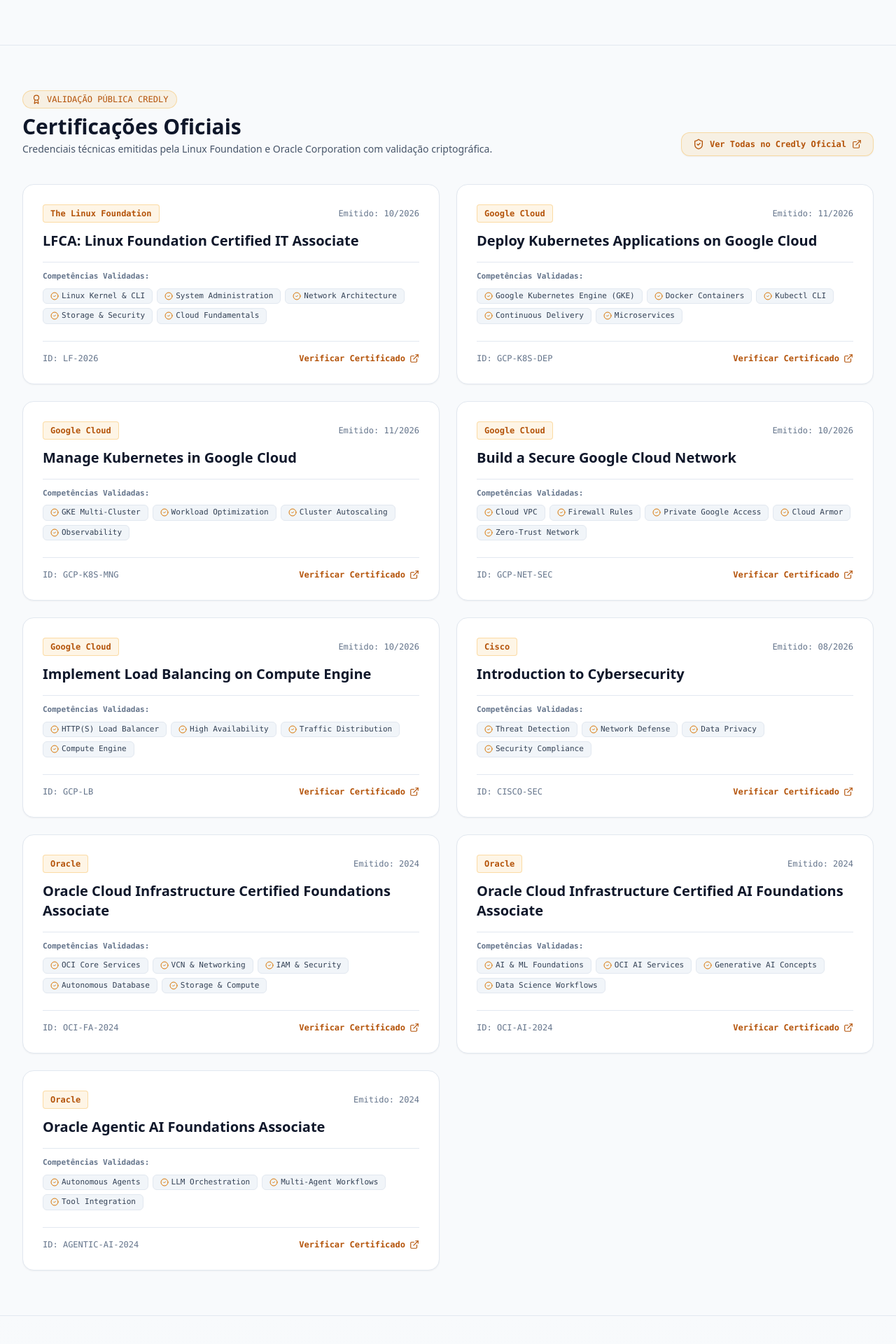
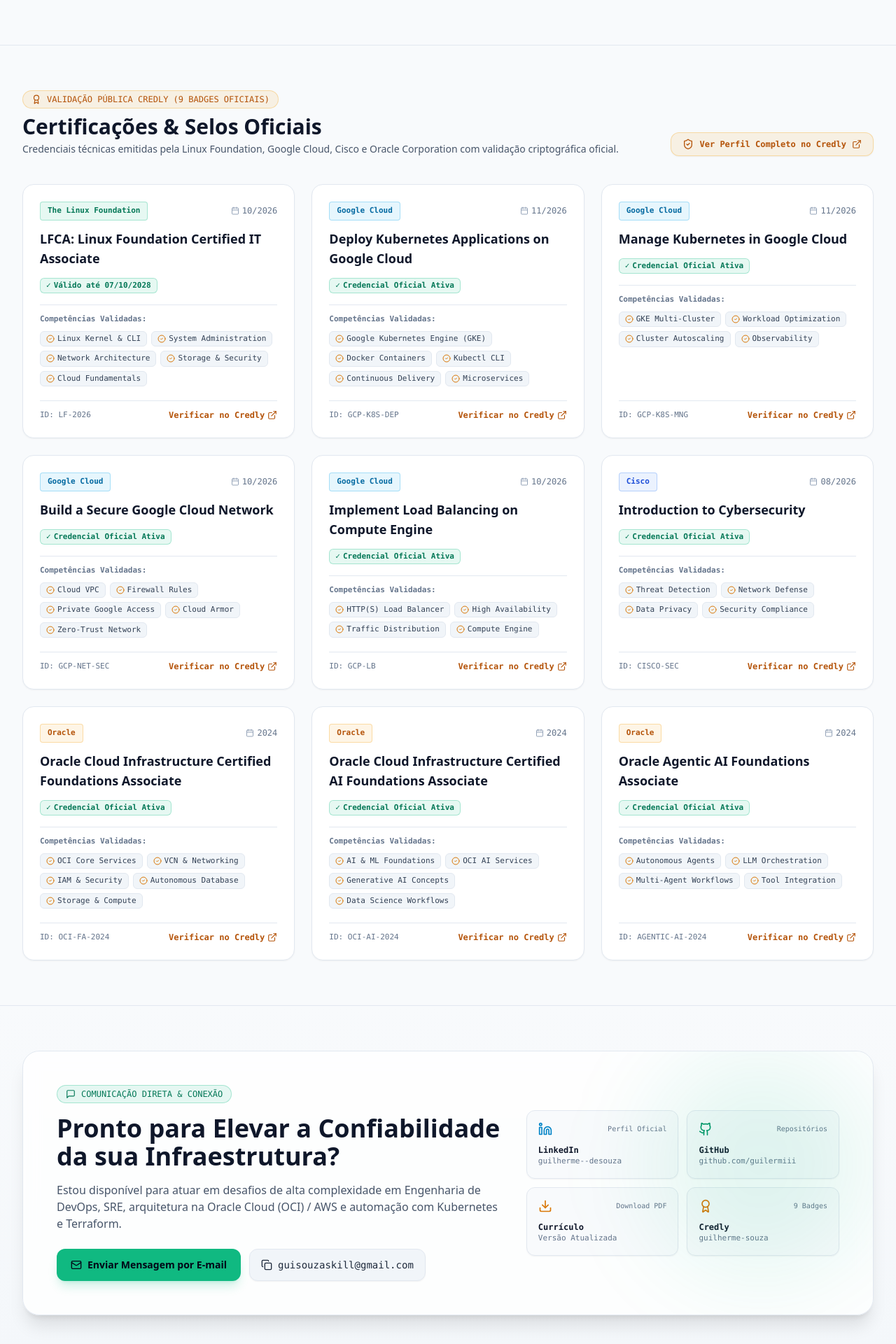
Before and after one commit to guilermiii/site-portifolio, a React (Vite) app: page / in a window 1280 px wide. Shown: the part 7060-8980 px from the top of the page at 70% size. Built offline with nearby package versions, Linux system fonts and the light colour scheme.

Commit message:
feat: sincronizar certificacoes credly com validade oficial lfca e google cloud

```diff
--- a/src/components/Certifications.tsx
+++ b/src/components/Certifications.tsx
@@ -1,7 +1,20 @@
-import { Award, ExternalLink, ShieldCheck, CheckCircle2 } from 'lucide-react';
+import { Award, ExternalLink, ShieldCheck, CheckCircle2, Calendar } from 'lucide-react';
 import { PORTFOLIO_DATA } from '../data/portfolioData';
 
 export default function Certifications() {
+  const getIssuerBadgeColor = (issuer: string) => {
+    if (issuer.includes('Linux Foundation')) {
+      return 'bg-emerald-500/10 dark:bg-emerald-950/50 text-emerald-700 dark:text-emerald-400 border-emerald-500/30';
+    }
+    if (issuer.includes('Google Cloud')) {
+      return 'bg-sky-500/10 dark:bg-sky-950/50 text-sky-700 dark:text-sky-400 border-sky-500/30';
+    }
+    if (issuer.includes('Cisco')) {
+      return 'bg-blue-500/10 dark:bg-blue-950/50 text-blue-700 dark:text-blue-400 border-blue-500/30';
+    }
+    return 'bg-amber-500/10 dark:bg-amber-950/50 text-amber-700 dark:text-amber-400 border-amber-500/30';
+  };
+
   return (
     <section id="certifications" className="py-16 border-t border-slate-200 dark:border-slate-800/80">
       <div className="max-w-7xl mx-auto px-4 sm:px-6 lg:px-8">
@@ -10,11 +23,11 @@ export default function Certifications() {
           <div>
             <div className="inline-flex items-center space-x-2 text-xs font-mono text-amber-700 dark:text-amber-400 bg-amber-500/10 dark:bg-amber-950/40 px-3 py-1 rounded-full border border-amber-500/30 mb-2">
               <Award className="w-3.5 h-3.5" />
-              <span>VALIDAÇÃO PÚBLICA CREDLY</span>
+              <span>VALIDAÇÃO PÚBLICA CREDLY (9 BADGES OFICIAIS)</span>
             </div>
-            <h2 className="text-3xl font-extrabold text-slate-900 dark:text-white">Certificações Oficiais</h2>
+            <h2 className="text-3xl font-extrabold text-slate-900 dark:text-white">Certificações & Selos Oficiais</h2>
             <p className="text-slate-600 dark:text-slate-400 text-sm mt-1">
-              Credenciais técnicas emitidas pela Linux Foundation e Oracle Corporation com validação criptográfica.
+              Credenciais técnicas emitidas pela Linux Foundation, Google Cloud, Cisco e Oracle Corporation com validação criptográfica oficial.
             </p>
           </div>
 
@@ -25,32 +38,45 @@ export default function Certifications() {
             className="inline-flex items-center space-x-2 px-4 py-2 rounded-xl text-xs font-mono font-semibold bg-amber-500/10 hover:bg-amber-500 text-amber-700 dark:text-amber-300 hover:text-slate-950 border border-amber-500/30 transition shadow-sm"
           >
             <ShieldCheck className="w-4 h-4" />
-            <span>Ver Todas no Credly Oficial</span>
+            <span>Ver Perfil Completo no Credly</span>
             <ExternalLink className="w-3.5 h-3.5" />
           </a>
         </div>
 
         {/* Certifications Grid */}
-        <div className="grid grid-cols-1 md:grid-cols-2 gap-6">
+        <div className="grid grid-cols-1 md:grid-cols-2 lg:grid-cols-3 gap-6">
           {PORTFOLIO_DATA.certifications.map((cert) => (
             <div
               key={cert.id}
-              className="rounded-2xl border border-slate-200 dark:border-slate-800 bg-white dark:bg-slate-900/60 p-6 sm:p-7 hover:border-amber-500/40 transition flex flex-col justify-between shadow-sm"
+              className="rounded-2xl border border-slate-200 dark:border-slate-800 bg-white dark:bg-slate-900/60 p-6 hover:border-amber-500/40 transition flex flex-col justify-between shadow-sm relative group"
             >
               <div>
-                <div className="flex items-center justify-between mb-3">
-                  <span className="text-xs font-mono font-bold px-2.5 py-1 rounded bg-amber-500/10 dark:bg-amber-950/50 text-amber-700 dark:text-amber-400 border border-amber-500/30">
+                <div className="flex items-center justify-between mb-3 gap-2">
+                  <span className={`text-[11px] font-mono font-bold px-2.5 py-1 rounded border ${getIssuerBadgeColor(cert.issuer)}`}>
                     {cert.issuer}
                   </span>
-                  <span className="text-xs font-mono text-slate-500 dark:text-slate-400">Emitido: {cert.date}</span>
+                  <div className="flex items-center space-x-1 text-xs font-mono text-slate-500 dark:text-slate-400">
+                    <Calendar className="w-3 h-3 text-slate-400" />
+                    <span>{cert.date}</span>
+                  </div>
                 </div>
 
-                <h3 className="text-lg sm:text-xl font-bold text-slate-900 dark:text-white mt-1">
+                <h3 className="text-base sm:text-lg font-bold text-slate-900 dark:text-white mt-1 leading-snug">
                   {cert.title}
                 </h3>
 
+                {/* Validity Pill */}
+                {cert.validity && (
+                  <div className="mt-2.5">
+                    <span className="inline-flex items-center space-x-1 text-[11px] font-mono px-2 py-0.5 rounded-md font-semibold bg-emerald-500/10 dark:bg-emerald-950/50 text-emerald-700 dark:text-emerald-400 border border-emerald-500/30">
+                      <span>✓</span>
+                      <span>{cert.validity}</span>
+                    </span>
+                  </div>
+                )}
+
                 {/* Skills verified */}
-                <div className="mt-4 pt-3 border-t border-slate-200 dark:border-slate-800">
+                <div className="mt-4 pt-3 border-t border-slate-200 dark:border-slate-800/80">
                   <div className="text-[11px] font-mono text-slate-500 dark:text-slate-400 mb-2 font-semibold">
                     Competências Validadas:
                   </div>
@@ -58,7 +84,7 @@ export default function Certifications() {
                     {cert.skills.map((skill, sIdx) => (
                       <span
                         key={sIdx}
-                        className="text-[11px] font-mono px-2.5 py-0.5 rounded-md bg-slate-100 dark:bg-slate-800 text-slate-700 dark:text-slate-300 border border-slate-200 dark:border-slate-700/60 flex items-center space-x-1"
+                        className="text-[11px] font-mono px-2 py-0.5 rounded-md bg-slate-100 dark:bg-slate-800 text-slate-700 dark:text-slate-300 border border-slate-200 dark:border-slate-700/60 flex items-center space-x-1"
                       >
                         <CheckCircle2 className="w-3 h-3 text-amber-600 dark:text-amber-400" />
                         <span>{skill}</span>
@@ -69,15 +95,15 @@ export default function Certifications() {
               </div>
 
               {/* Action */}
-              <div className="mt-6 pt-4 border-t border-slate-200 dark:border-slate-800 flex items-center justify-between">
-                <span className="text-xs font-mono text-slate-500 dark:text-slate-400">ID: {cert.code}</span>
+              <div className="mt-5 pt-3 border-t border-slate-200 dark:border-slate-800 flex items-center justify-between text-xs font-mono">
+                <span className="text-slate-500 dark:text-slate-400 text-[11px]">ID: {cert.code}</span>
                 <a
                   href={cert.credlyUrl}
                   target="_blank"
                   rel="noreferrer"
-                  className="inline-flex items-center space-x-1.5 text-xs font-mono text-amber-700 dark:text-amber-400 hover:text-amber-800 dark:hover:text-amber-300 font-semibold transition"
+                  className="inline-flex items-center space-x-1 text-amber-700 dark:text-amber-400 hover:text-amber-800 dark:hover:text-amber-300 font-semibold transition"
                 >
-                  <span>Verificar Certificado</span>
+                  <span>Verificar no Credly</span>
                   <ExternalLink className="w-3.5 h-3.5" />
                 </a>
               </div>
--- a/src/components/ContactSection.tsx
+++ b/src/components/ContactSection.tsx
@@ -1,5 +1,5 @@
 import { useState } from 'react';
-import { Mail, Linkedin, Github, Download, Copy, Check, MessageSquare, Terminal } from 'lucide-react';
+import { Mail, Linkedin, Github, Download, Copy, Check, MessageSquare, Award } from 'lucide-react';
 import { PORTFOLIO_DATA } from '../data/portfolioData';
 
 export default function ContactSection() {
@@ -102,17 +102,22 @@ export default function ContactSection() {
                 </div>
               </a>
 
-              {/* Bastion Node Status Card */}
-              <div className="p-4 rounded-xl bg-slate-50 dark:bg-slate-950/80 border border-slate-200 dark:border-slate-800 flex flex-col justify-between shadow-sm">
+              {/* Credly Card */}
+              <a
+                href={PORTFOLIO_DATA.profile.credly}
+                target="_blank"
+                rel="noreferrer"
+                className="p-4 rounded-xl bg-slate-50 dark:bg-slate-950/80 border border-slate-200 dark:border-slate-800 hover:border-amber-500/40 hover:bg-white dark:hover:bg-slate-900 transition flex flex-col justify-between group shadow-sm"
+              >
                 <div className="flex items-center justify-between">
-                  <Terminal className="w-5 h-5 text-emerald-600 dark:text-emerald-400" />
-                  <span className="w-2 h-2 rounded-full bg-emerald-500 dark:bg-emerald-400 animate-pulse"></span>
+                  <Award className="w-5 h-5 text-amber-600 dark:text-amber-400" />
+                  <span className="text-[10px] text-slate-500">9 Badges</span>
                 </div>
                 <div className="mt-3">
-                  <div className="font-bold text-slate-900 dark:text-white">OCI Bastion</div>
-                  <div className="text-[11px] text-slate-500 dark:text-slate-400">Zero-Trust Active</div>
+                  <div className="font-bold text-slate-900 dark:text-white group-hover:text-amber-600 dark:group-hover:text-amber-400 transition">Credly</div>
+                  <div className="text-[11px] text-slate-500 dark:text-slate-400 truncate">guilherme-souza</div>
                 </div>
-              </div>
+              </a>
             </div>
           </div>
         </div>
```
